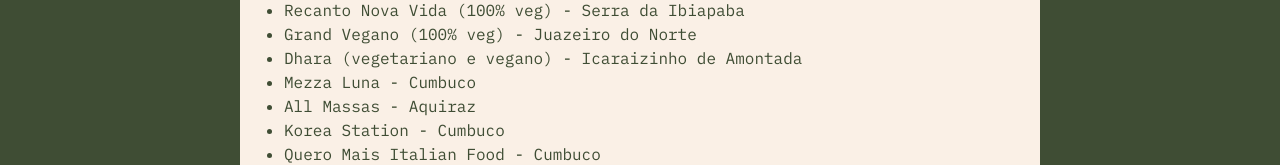
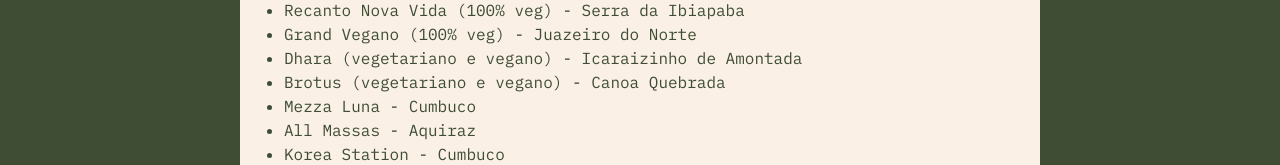
Before and after one commit to flaviare1s/bizu-vegano, a React (Vite) app: page /dicas in a window 1280 px wide. Shown: the part 406-571 px from the top of the page. Built offline with nearby package versions, Linux system fonts and the light colour scheme; no server answers; the database is empty; a web font is replaced by a local one.

Commit message:
Update OutrosMunicipiosCearenses.jsx

```diff
--- a/src/components/OutrosMunicipiosCearenses.jsx
+++ b/src/components/OutrosMunicipiosCearenses.jsx
@@ -10,6 +10,7 @@
         <li><a href="https://www.instagram.com/recantonovavida_?igsh=ajQ1bXFraHkwbjFq">Recanto Nova Vida (100% veg) - Serra da Ibiapaba</a></li>
         <li><a href="https://www.instagram.com/grand.vegano?igsh=MXhiZm1kN210ZnNraA==">Grand Vegano (100% veg) - Juazeiro do Norte</a></li>
         <li><a href="https://www.instagram.com/dhararestaurante?igsh=cnpjemlidTJpcjg4">Dhara (vegetariano e vegano) - Icaraizinho de Amontada</a></li>
+        <li><a href="https://www.instagram.com/brotus.veg?igsh=b2hwdTkzbzR5NDUx">Brotus (vegetariano e vegano) - Canoa Quebrada</a></li>
         <li><a href="https://www.instagram.com/mezzaluna_canoa?igsh=OXo5M3h4aXc1cWV3">Mezza Luna - Cumbuco</a></li>
         <li><a href="https://www.instagram.com/allmassas?igsh=dXZrcDA4eDIyM2hy">All Massas - Aquiraz</a></li>
         <li><a href="https://www.instagram.com/korea.station.br?igsh=dmtxZHI3ZjdtajRy">Korea Station - Cumbuco</a></li>
```
